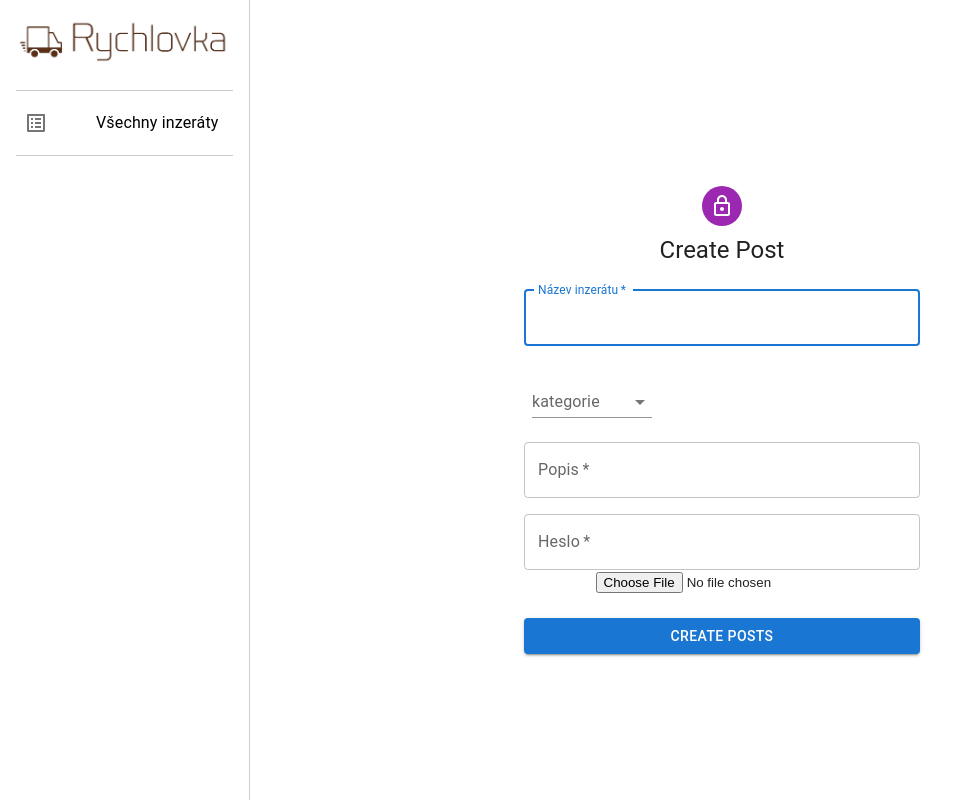
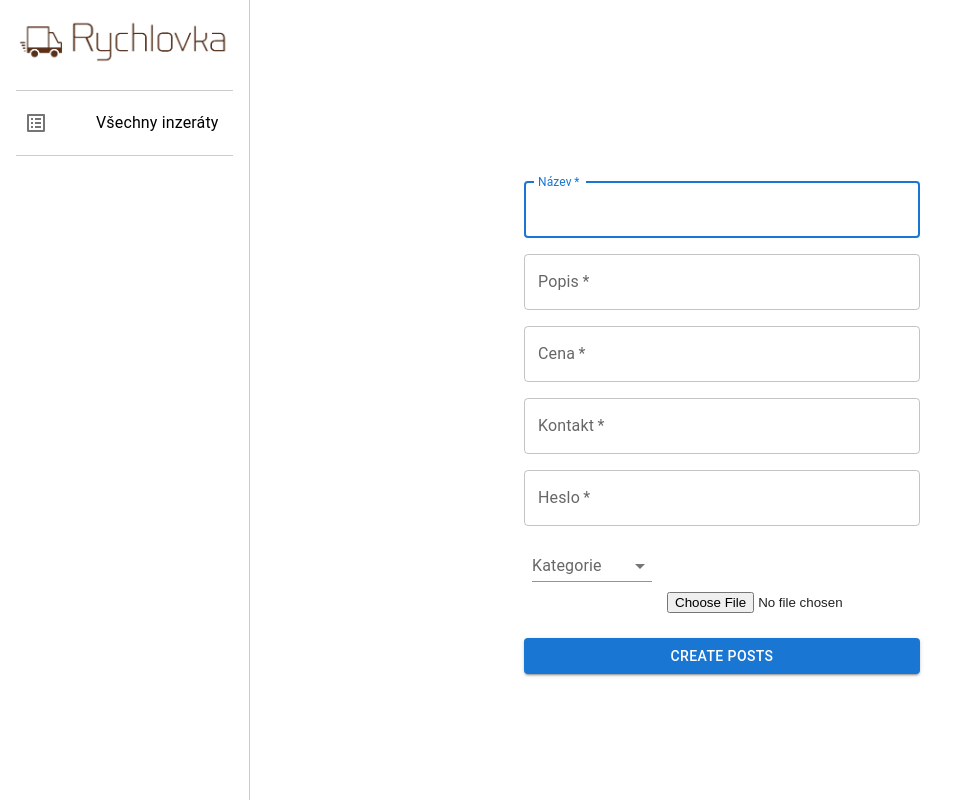
Before and after one commit to gr0nn1x/uInzeraty, a React (Vite) app in the folder client/my-vue-app/: page /createpost in a window 1280 px wide. Shown: the whole page, without its empty margins (0-968 px from the left). Built offline with nearby package versions, Linux system fonts and the light colour scheme.

Commit message:
CreatePost more things added

```diff
--- a/client/my-vue-app/src/pages/CreatePost/CreatePost.tsx
+++ b/client/my-vue-app/src/pages/CreatePost/CreatePost.tsx
@@ -60,12 +60,6 @@ export default function CreatePost() {
               alignItems: "center",
             }}
           >
-            <Avatar sx={{ m: 1, bgcolor: "secondary.main" }}>
-              <LockOutlinedIcon />
-            </Avatar>
-            <Typography component="h1" variant="h5">
-              Create Post
-            </Typography>
             <Box
               component="form"
               noValidate
@@ -80,41 +74,11 @@ export default function CreatePost() {
                     required
                     fullWidth
                     id="postname"
-                    label="Název inzerátu"
+                    label="Název"
                     autoFocus
                     onChange={handleChange}
                     inputProps={{ maxLength: 56 }}
                   />
-                </Grid>
-                <Grid item xs={12}>
-                  <FormControl variant="standard" sx={{ m: 1, minWidth: 120 }}>
-                    <InputLabel id="category">kategorie</InputLabel>
-                    <Select
-                      name="category"
-                      labelId="category"
-                      id="category"
-                      value={formData.category || ""}
-                      onChange={handleChange}
-                      label="kategorie"
-                    >
-                      <MenuItem value="">
-                        <em>None</em>
-                      </MenuItem>
-                      <MenuItem value="Elektronika">Elektronika</MenuItem>
-                      <MenuItem value="Vozidla">Vozidla</MenuItem>
-                      <MenuItem value="Gaming">Gaming</MenuItem>
-                      <MenuItem value="Domácnost">Domácnost</MenuItem>
-                      <MenuItem value="Drogérie">Drogérie</MenuItem>
-                      <MenuItem value="Hračky">Hračky</MenuItem>
-                      <MenuItem value="Zvířata">Zvířata</MenuItem>
-                      <MenuItem value="Sport">Sport</MenuItem>
-                      <MenuItem value="Knihy">Knihy</MenuItem>
-                      <MenuItem value="Historické">Historické</MenuItem>
-                      <MenuItem value="Zahrada">Zahrada</MenuItem>
-                      <MenuItem value="Oblečení a obuv">Oblečení a obuv</MenuItem>
-                      <MenuItem value="Nářadí">Nářadí</MenuItem>
-                    </Select>
-                  </FormControl>
                 </Grid>
                 <Grid item xs={12}>
                   <TextField
@@ -131,6 +95,26 @@ export default function CreatePost() {
                   <TextField
                     required
                     fullWidth
+                    name="price"
+                    label="Cena"
+                    id="price"
+                    onChange={handleChange}
+                  />
+                </Grid>
+                <Grid item xs={12}>
+                  <TextField
+                    required
+                    fullWidth
+                    name="contact"
+                    label="Kontakt"
+                    id="contact"
+                    onChange={handleChange}
+                  />
+                </Grid>
+                <Grid item xs={12}>
+                  <TextField
+                    required
+                    fullWidth
                     name="password"
                     label="Heslo"
                     type="password"
@@ -140,7 +124,37 @@ export default function CreatePost() {
                   />
                 </Grid>
               </Grid>
-              <Grid container justifyContent="center">
+              <Grid item xs={12}>
+                <FormControl variant="standard" sx={{ m: 1, minWidth: 120 }}>
+                  <InputLabel id="category">Kategorie</InputLabel>
+                  <Select
+                    name="category"
+                    labelId="category"
+                    id="category"
+                    value={formData.category || ""}
+                    onChange={handleChange}
+                    label="kategorie"
+                  >
+                    <MenuItem value="">
+                      <em>Žádná</em>
+                    </MenuItem>
+                    <MenuItem value="Elektronika">Elektronika</MenuItem>
+                    <MenuItem value="Vozidla">Vozidla</MenuItem>
+                    <MenuItem value="Gaming">Gaming</MenuItem>
+                    <MenuItem value="Domácnost">Domácnost</MenuItem>
+                    <MenuItem value="Drogérie">Drogérie</MenuItem>
+                    <MenuItem value="Hračky">Hračky</MenuItem>
+                    <MenuItem value="Zvířata">Zvířata</MenuItem>
+                    <MenuItem value="Sport">Sport</MenuItem>
+                    <MenuItem value="Knihy">Knihy</MenuItem>
+                    <MenuItem value="Historické">Historické</MenuItem>
+                    <MenuItem value="Zahrada">Zahrada</MenuItem>
+                    <MenuItem value="Oblečení a obuv">Oblečení a obuv</MenuItem>
+                    <MenuItem value="Nářadí">Nářadí</MenuItem>
+                  </Select>
+                </FormControl>
+              </Grid>
+              <Grid container justifyContent="right">
                 <Grid item>
                   <input ref={imgRef} type="file" name="photo" id="photo" />
                 </Grid>
```
